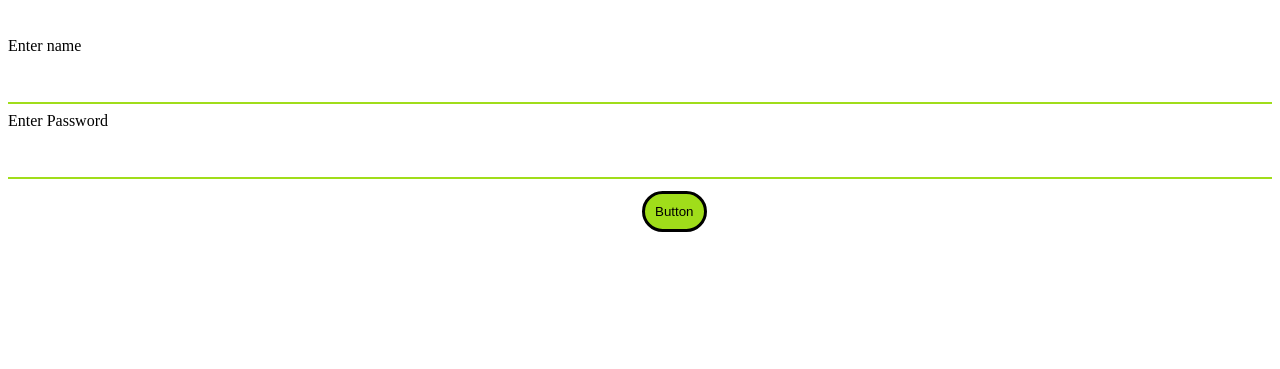
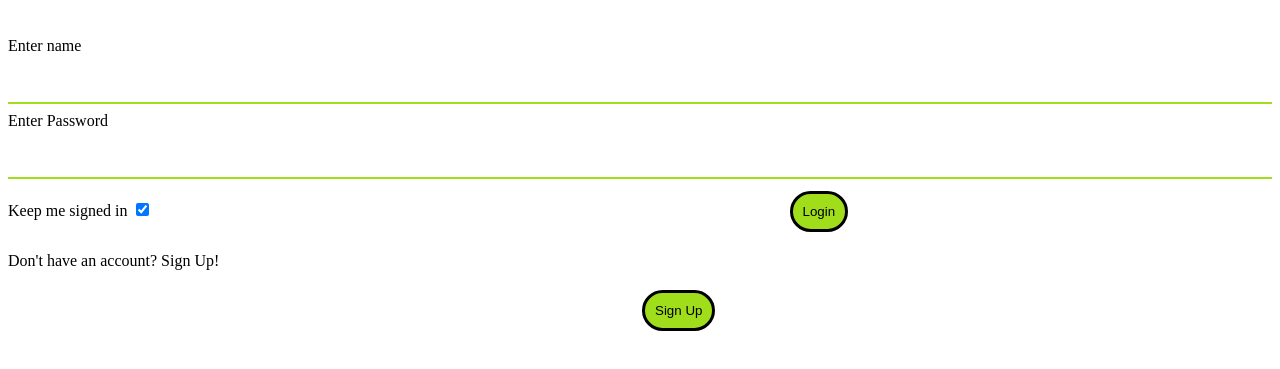
Before and after one commit to yogyatewari001/Bibliofilia, a plain HTML site: page Bibliophilia_Login.html in a window 1280 px wide. Shown: the part 153-522 px from the top of the page. Drawn offline with Linux system fonts and the light colour scheme.

Commit message:
Update Bibliophilia_Login.html

```diff
--- a/Bibliophilia_Login.html
+++ b/Bibliophilia_Login.html
@@ -18,7 +18,14 @@
   <input type="text" id="lname" name="lname">
 </form>
 
-<input type="button" value="Button">
+<label class="signedIn_checkbox">Keep me signed in
+  <input type="checkbox" checked="checked">
+  <span class="checkmark"></span>
+</label>
+
+<input type="button" value="Login">
+<p id="signUp_msg">Don't have an account? Sign Up!</p>
+<input type="button" id="signUp_btn" value="Sign Up">
 
 </body>
 
```
